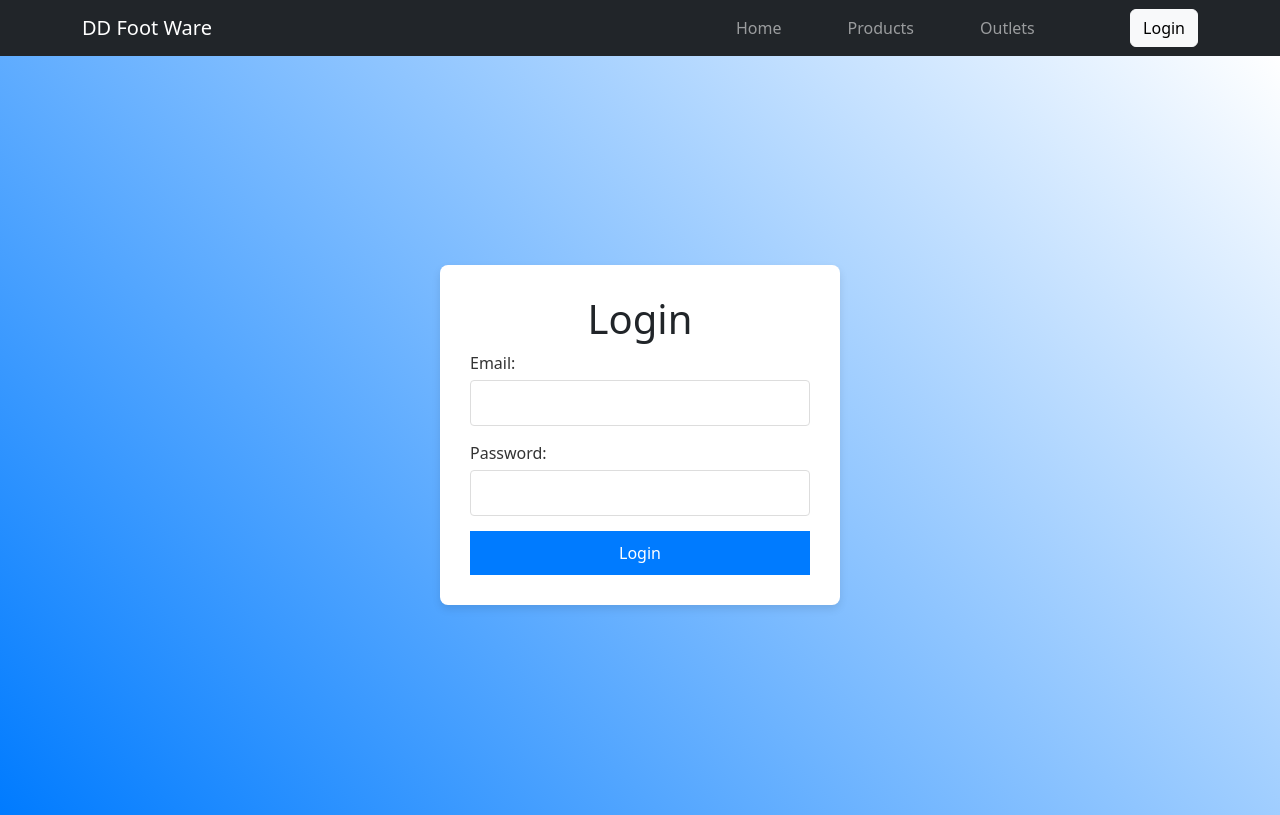
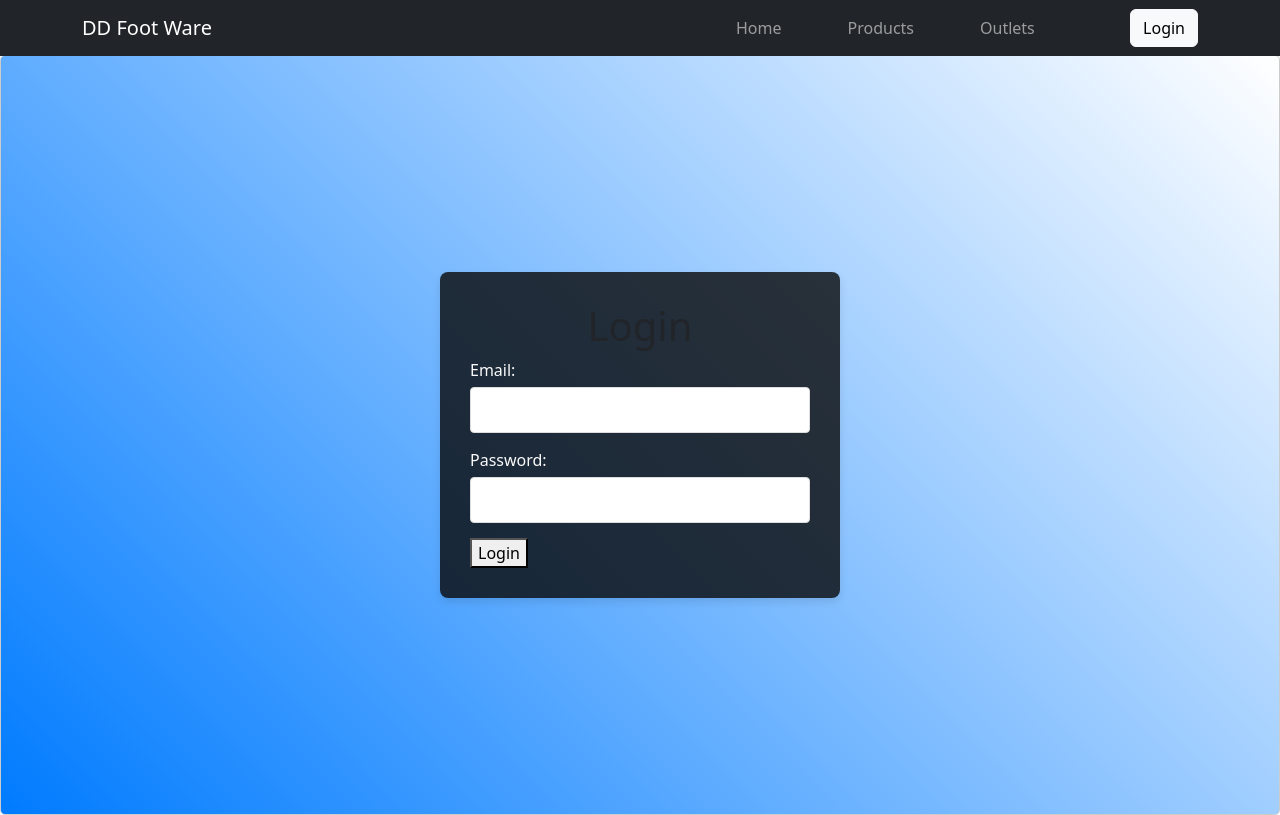
Before and after one commit to IreshEranga/DD-Footware, a React (Create React App) app in the folder frontend/: page /login in a window 1280 px wide. Built offline with nearby package versions, Linux system fonts and the light colour scheme.

Commit message:
Update Login.css

```diff
--- a/frontend/src/pages/Login/Login.css
+++ b/frontend/src/pages/Login/Login.css
@@ -73,11 +73,16 @@
   align-items: center;
   height: 95vh;
   background: linear-gradient(45deg, #007bff, #ffffff);
+
   margin-top: -25px;
+  border: 1px solid #ccc;
+    border-radius: 5px;
+    box-shadow: 0 0 10px rgba(0, 0, 0, 0.1);
 }
 
 .login-card {
-  background: #fff;
+  background: rgba(8, 8, 8, 0.8);
+
   padding: 30px;
   border-radius: 8px;
   box-shadow: 0 4px 8px rgba(0, 0, 0, 0.1);
@@ -92,7 +97,7 @@
 .form-group label {
   display: block;
   margin-bottom: 5px;
-  color: #333;
+  color: #fafafa;
 }
 
 .form-group input {
@@ -103,7 +108,7 @@
   box-sizing: border-box;
 }
 
-button {
+.loginbtn {
   width: 100%;
   padding: 10px;
   border: none;
```
